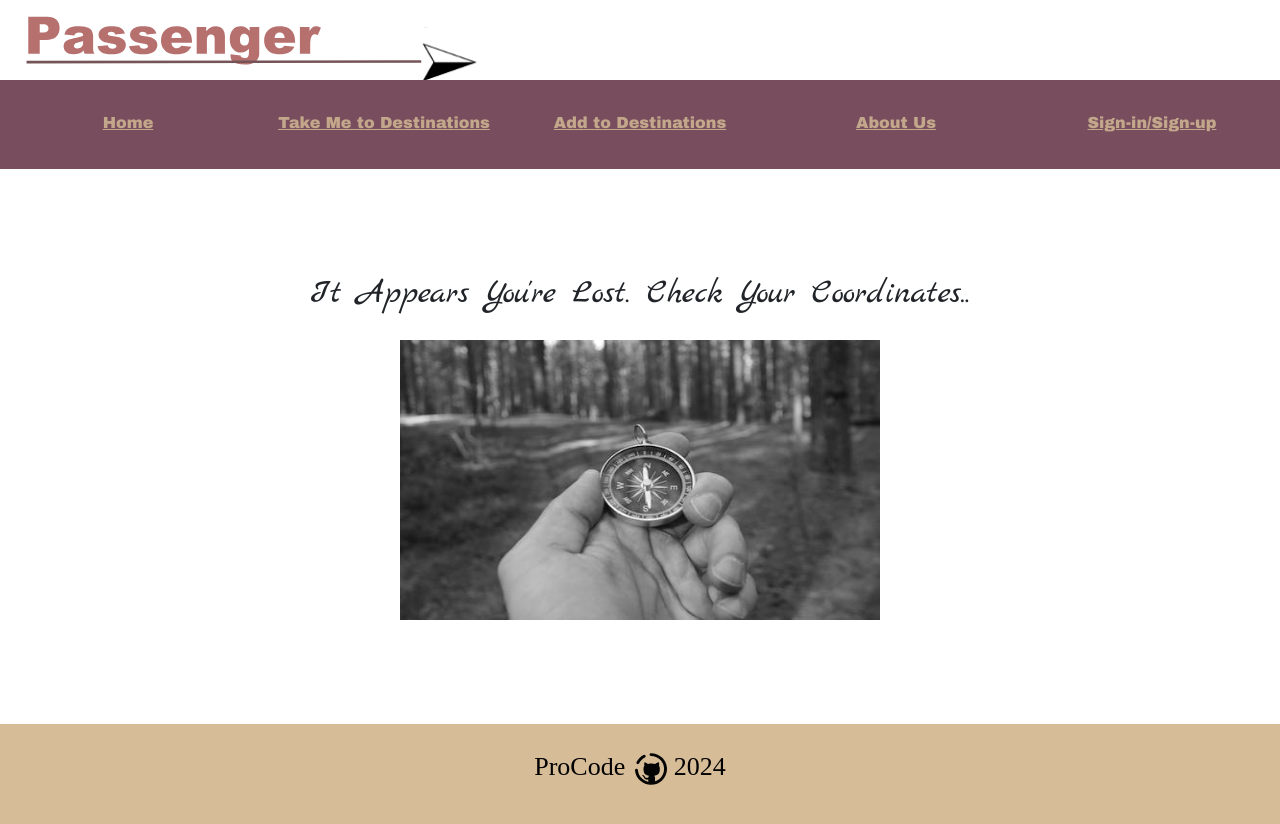
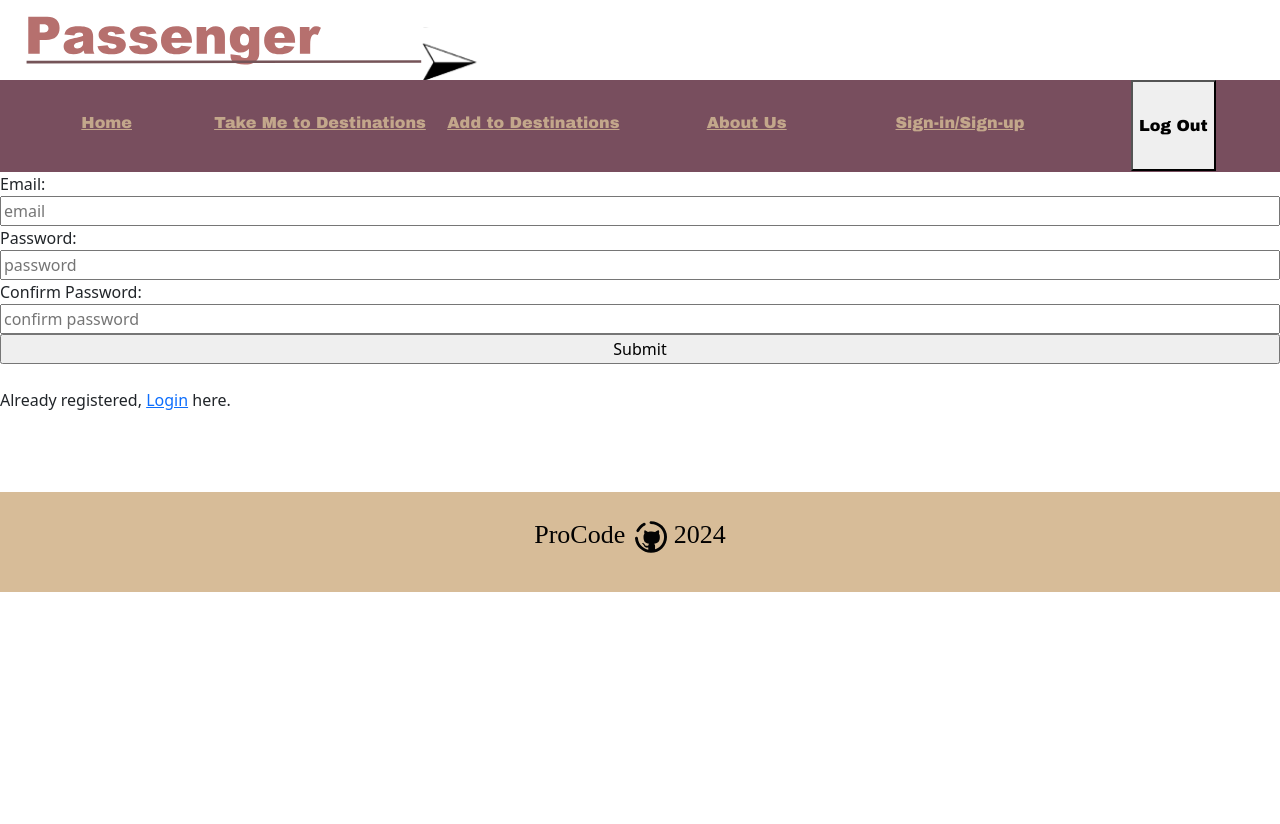
Before and after one commit to TeamProCode/passenger-frontend, a React (Create React App) app: page /signup in a window 1280 px wide. After the commit the page ends 800 px from the top, so only its background shows below. Built offline with nearby package versions, Linux system fonts and the light colour scheme; no server answers.

Commit message:
users adding to db

```diff
--- a/src/App.js
+++ b/src/App.js
@@ -18,12 +18,14 @@ import { Routes, Route } from "react-router-dom"
 import "./components/Footer.css"
 import "./components/Header.css"
 import SignIn from "./pages/SignIn"
+import SignUp from "./pages/SignUp"
 
 
 
 const App = () => {
   const [currentUser, setCurrentUser] = useState(null)
-
+  const url = "http://localhost:3000"
+  console.log("current user", currentUser)
 // authentication methods
 const login = (userInfo) => {
   fetch(`${url}/login`, {
@@ -42,7 +44,9 @@ const login = (userInfo) => {
     localStorage.setItem("token", response.headers.get("Authorization"))
     return response.json()
   })
-  .then(payload => {
+  .then((payload) => {
+    localStorage.setItem("user", JSON.stringify(payload))
+
     setCurrentUser(payload)
   })
   .catch(error => console.log("login errors: ", error))
@@ -65,7 +69,8 @@ const signup = (userInfo) => {
     localStorage.setItem("token", response.headers.get("Authorization"))
     return response.json()
   })
-  .then(payload => {
+  .then((payload) => {
+    localStorage.setItem("user", JSON.stringify(payload))
     setCurrentUser(payload)
   })
   .catch(error => console.log("login errors: ", error))
@@ -81,6 +86,7 @@ const logout = () => {
   })
   .then(payload => {
     localStorage.removeItem("token")
+    localStorage.removeItem("user")
     setCurrentUser(null)
   })
   .catch(error => console.log("log out errors: ", error))
@@ -105,7 +111,6 @@ const logout = () => {
     }
     readDestinations()
   }, [])
-const url = "http://localhost:3000/"
   const [photos, setPhotos] = useState([])
 
     useEffect(() => {
@@ -159,7 +164,8 @@ const url = "http://localhost:3000/"
       <Header current_user={currentUser} logout={logout}/>
       <Routes>
         <Route path="/" element={<Home />} />
-        <Route path="/signin" element={<SignIn login={login} signup={signup} />} />
+        <Route path="/signup" element={<SignUp signup={signup} />} />
+        <Route path="/signin" element={<SignIn login={login}  />} />
         <Route path="/destinationindex" element={<DestinationIndex destinations={destinations} />} />
         <Route path="/destinationshow/:id" element={<DestinationShow destinations={destinations} deleteDestination={deleteDestination} photos={photos} updatePhoto={updatePhoto} />} />
         <Route path="/destinationnew" element={<DestinationNew createDestination={createDestination} />} />
--- a/src/components/Header.js
+++ b/src/components/Header.js
@@ -1,9 +1,14 @@
 import React from 'react'
 import { Nav, NavItem } from 'reactstrap'
-import { NavLink } from 'react-router-dom';
+import { NavLink, useNavigate } from 'react-router-dom';
 import Pass from '../assests/Pass.svg'
 
-const Header = () => {
+const Header = ({ logout }) => {
+    const navigate = useNavigate()
+    const handleClick = () => {
+        logout()
+        navigate("/")
+      }
     return (
        <>
         <img
@@ -48,6 +53,15 @@ const Header = () => {
                          Sign-in/Sign-up
                     </NavLink>
                 </NavItem>
+                <NavItem >
+                    <NavLink
+                    className='navi-font'>
+                        <button onClick={handleClick}>
+                         Log Out
+                         </button>
+                    </NavLink>
+                </NavItem>
+
             </Nav >
         </header>
         </>
--- a/src/pages/SignIn.js
+++ b/src/pages/SignIn.js
@@ -10,19 +10,23 @@ const SignIn = ({ login }) => {
 
   const toggleModal = () => {
     setIsModalOpen(!isModalOpen);
+    navigate("/signup")
   };
   const navigate = useNavigate()
   const handleSignIn = (e) => {
     e.preventDefault()
     const formData = new FormData(formRef.current)
+    console.log("form data:", formData)
+    console.log("form ref:", formRef)
     const data = Object.fromEntries(formData)
     const userInfo = {
-      user:{ email: data.email, password: data.passowrd }
+      user:{ email: data.email, password: data.password }
     }
     login(userInfo)
     navigate("/destinationindex")
     toggleModal();
   }
+
 
   const backgroundStyle = {
     backgroundImage: `url(${backgroundPicture})`,
@@ -55,41 +59,20 @@ const SignIn = ({ login }) => {
           </div>
       </div>
     <div className="sign-flex">
-      <Form ref={formRef} onSubmit={handleSignIn} className="sign-form">
+      <form ref={formRef} onSubmit={handleSignIn} className="sign-form">
         <FormGroup className="new-destination-style">
-          <Label for="email">Email</Label>
-          <Input type="email" name="email" />
+          {/* <Label for="email">Email</Label> */}
+          <input type="email" name="email" />
         </FormGroup>
         <FormGroup className="new-destination-style">
-          <Label for="password">Password</Label>
-          <Input type="password" name="password" />
+          {/* <Label for="password">Password</Label> */}
+          <input type="password" name="password" />
         </FormGroup>
         <div className="button-container"> {/* Container for both buttons */}
-          <Input type="submit" value="login" style={{ backgroundColor: '#B6706E', marginBottom: '10px' }}>Login</Input>
+          <Button type="submit" value="login" style={{ backgroundColor: '#B6706E', marginBottom: '10px' }}>Login</Button>
           <Button color="info" onClick={toggleModal} style={{ backgroundColor: '#195789', outline: 'none' }}>Create an Account</Button>
         </div>
-      </Form>
-
-      <Modal isOpen={isModalOpen} toggle={toggleModal}>
-        <ModalHeader toggle={toggleModal}>Sign Up</ModalHeader>
-        <ModalBody>
-          {/* Sign-up form fields */}
-          <Form>
-            <FormGroup>
-              <Label for="newEmail">Email</Label>
-              <Input type="email" id="newEmail" />
-            </FormGroup>
-            <FormGroup>
-              <Label for="newPassword">Password</Label>
-              <Input type="password" id="newPassword" />
-            </FormGroup>
-          </Form>
-        </ModalBody>
-        <ModalFooter>
-          <Button onClick={handleSignIn} style={{ backgroundColor: '#195789'}} >Create Account</Button>{' '}
-          <Button color="secondary" onClick={toggleModal}>Cancel</Button>
-        </ModalFooter>
-      </Modal>
+      </form>
     </div>
     </div>
   );
--- /dev/null
+++ b/src/pages/SignUp.js
@@ -0,0 +1,87 @@
+import { Modal, ModalHeader, ModalBody, ModalFooter, Form, FormGroup, Label, Input, Button } from 'reactstrap';
+import { useNavigate } from 'react-router-dom';
+import React, { useState, useRef } from 'react';
+
+
+// const SignUp = ({ signup }) => {
+//     const formRef = useRef()
+//     const navigate = useNavigate()
+//     const [isModalOpen, setIsModalOpen] = useState(false);
+//     const toggleModal = () => {
+//         setIsModalOpen(!isModalOpen);
+//       };
+
+//     const handleSignUp = (e) => {
+//     // Handle sign-up
+//         e.preventDefault()
+//         const formData = new FormData(formRef.current)
+//         const data = Object.fromEntries(formData)
+//         const userInfo = {
+//             user:{ email: data.email, password: data.password }
+//         }
+//         signup(userInfo)
+//         navigate("/destinationindex")
+//         console.log('Signing up');
+//         // Close the modal after successfully creating an account
+//     }
+
+
+//     return (
+//         <>
+//     <form ref={formRef} onSubmit={handleSignUp}>
+//         <FormGroup>
+//         <Label for="email">Email</Label>
+//         <input type="email" name="email" />
+//         </FormGroup>
+//         <FormGroup>
+//         <Label for="new-password">Password</Label>
+//         <input type="password" name="password" />
+//         </FormGroup>
+//     </form>
+//     <Button onClick={handleSignUp} style={{ backgroundColor: '#195789'}} >Create Account</Button>{' '}
+//     <Button color="secondary" onClick={toggleModal}>Cancel</Button>
+//     </>
+//     )
+// }
+
+const Signup = ({ signup }) => {
+  const formRef = useRef()
+  const navigate = useNavigate()
+
+  const handleSubmit = (e) => {
+    e.preventDefault()
+    // store the form entries in a variable
+    const formData = new FormData(formRef.current)
+    // create an object from the entries
+    const data = Object.fromEntries(formData)
+    const userInfo = {
+      user: { email: data.email, password: data.password },
+    }
+    signup(userInfo)
+    navigate("/")
+  }
+  return (
+    <div>
+      <form ref={formRef} onSubmit={handleSubmit}>
+        Email: <input type="email" name="email" placeholder="email" />
+        <br />
+        Password:{" "}
+        <input type="password" name="password" placeholder="password" />
+        <br />
+        Confirm Password:{" "}
+        <input
+          type="password"
+          name="password_confirmation"
+          placeholder="confirm password"
+        />
+        <br />
+        <input type="submit" value="Submit" />
+      </form>
+      <br />
+      <div>
+        Already registered, <a href="/login">Login</a> here.
+      </div>
+    </div>
+  )
+}
+export default Signup
```
